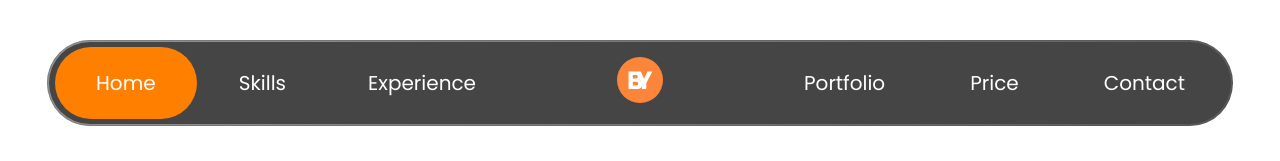
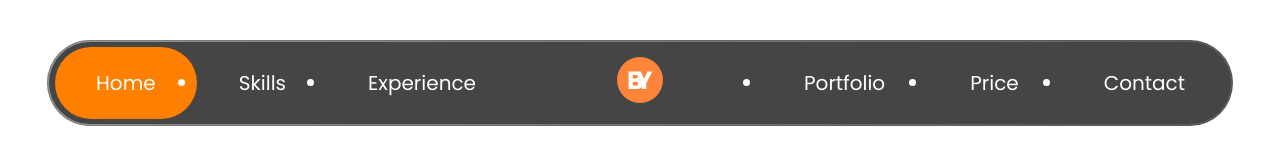
Before and after one commit to Isterya/my-portfolio, a React (Create React App) app: page / in a window 1280 px wide. Shown: the top 161 px of the page. Built offline with nearby package versions, Linux system fonts and the light colour scheme.

Commit message:
style: remove from global styles the style for list items that includes list decoration

```diff
--- a/src/pages/userTermsPage/UserTermsPage.tsx
+++ b/src/pages/userTermsPage/UserTermsPage.tsx
@@ -1,6 +1,6 @@
 // TODO: implement the User terms page
 
-const UserTerms = () => {
+const UserTermsPage = () => {
   return (
     <>
       <h1>Its a User terms page</h1>
@@ -8,4 +8,4 @@ const UserTerms = () => {
   );
 };
 
-export default UserTerms;
+export default UserTermsPage;
--- a/src/styles/style.scss
+++ b/src/styles/style.scss
@@ -10,7 +10,6 @@
 ul,
 li,
 dl {
-  list-style-type: none;
   margin: 0;
   padding: 0;
 }
```
